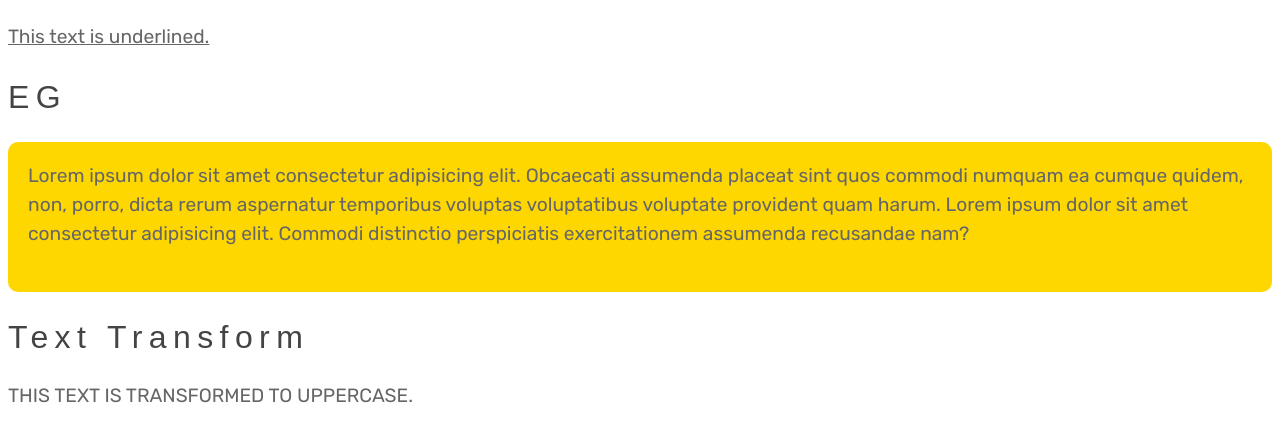
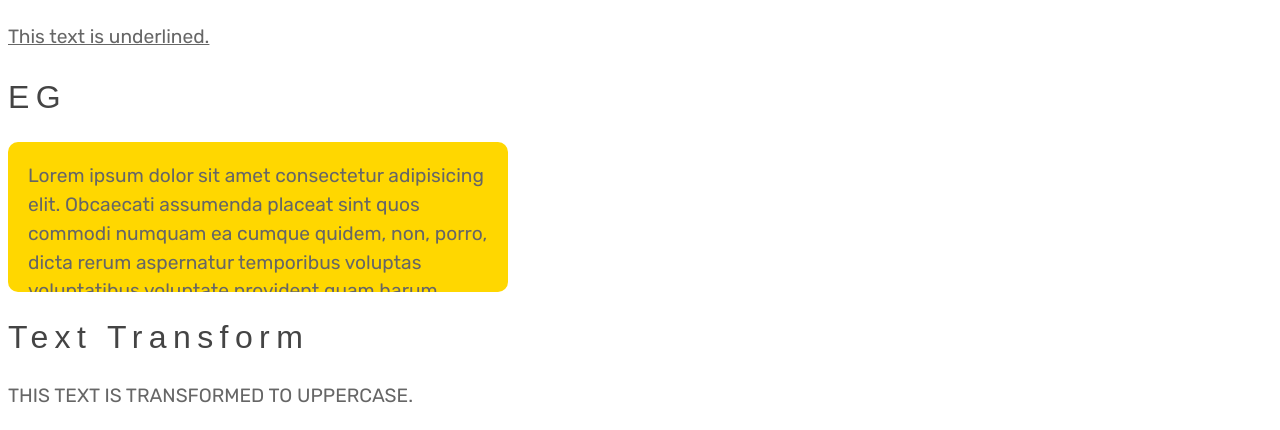
Before and after one commit to vnrbl0/coding-grind, a plain HTML site: page HTML/css3.html in a window 1280 px wide. Shown: the part 686-1116 px from the top of the page. Drawn offline with Linux system fonts and the light colour scheme.

Commit message:
initial commit

```diff
--- a/CSS/style11.css
+++ b/CSS/style11.css
@@ -43,6 +43,7 @@ h2:hover {
     border-radius: 10px;
     margin: 20px 0;
     height: 150px;
+    width: 500px;
     overflow: scroll;
     overflow-wrap: break-word;
     box-sizing: border-box;
@@ -50,7 +51,6 @@ h2:hover {
 }
 .lorem:hover {
     background-color: rgb(224, 224, 217);
-    box-shadow: 0 6px 12px rgba(0, 0, 0, 0.2);
     border: 2px dashed green;
     color: green;
 }
```
